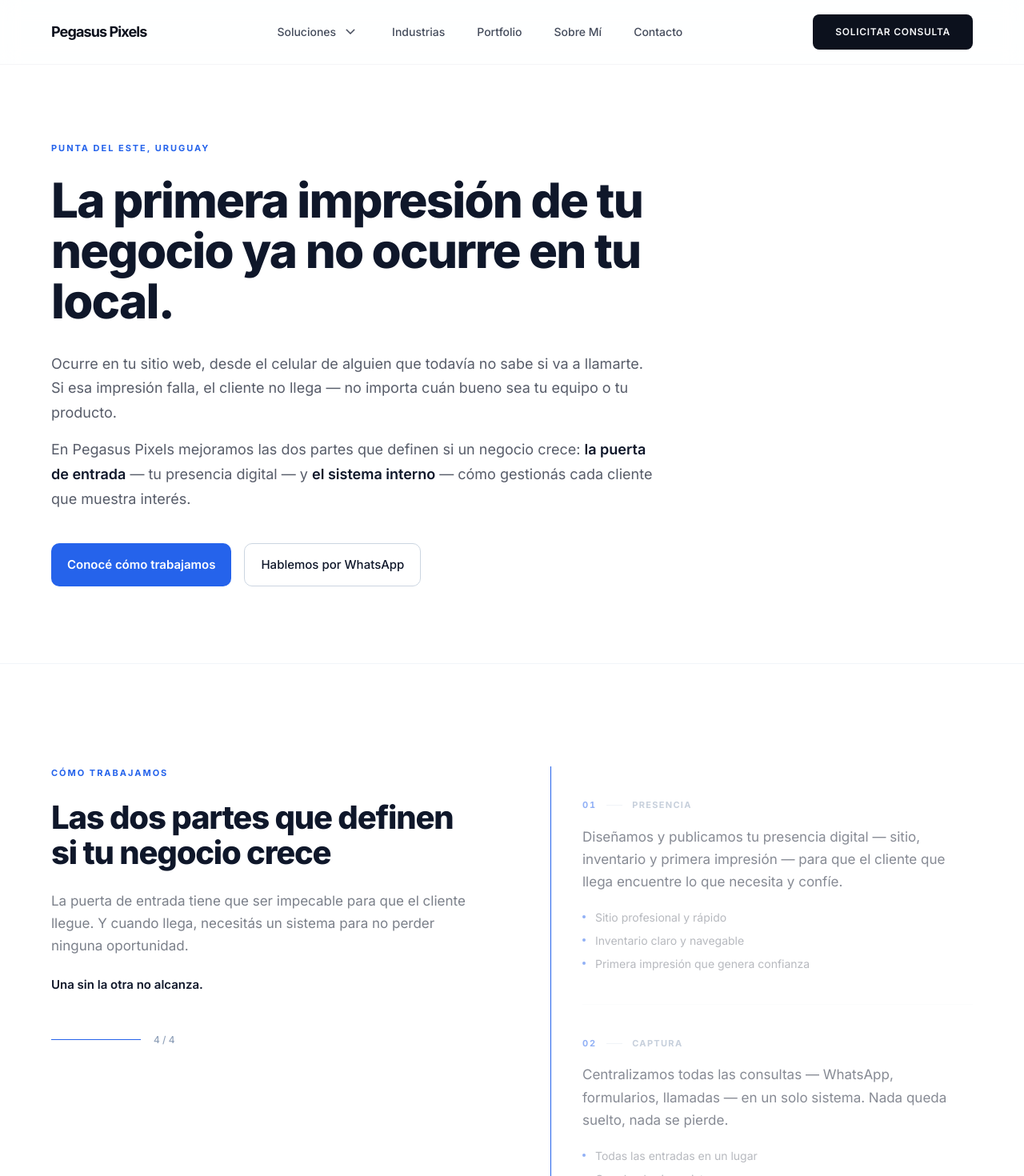
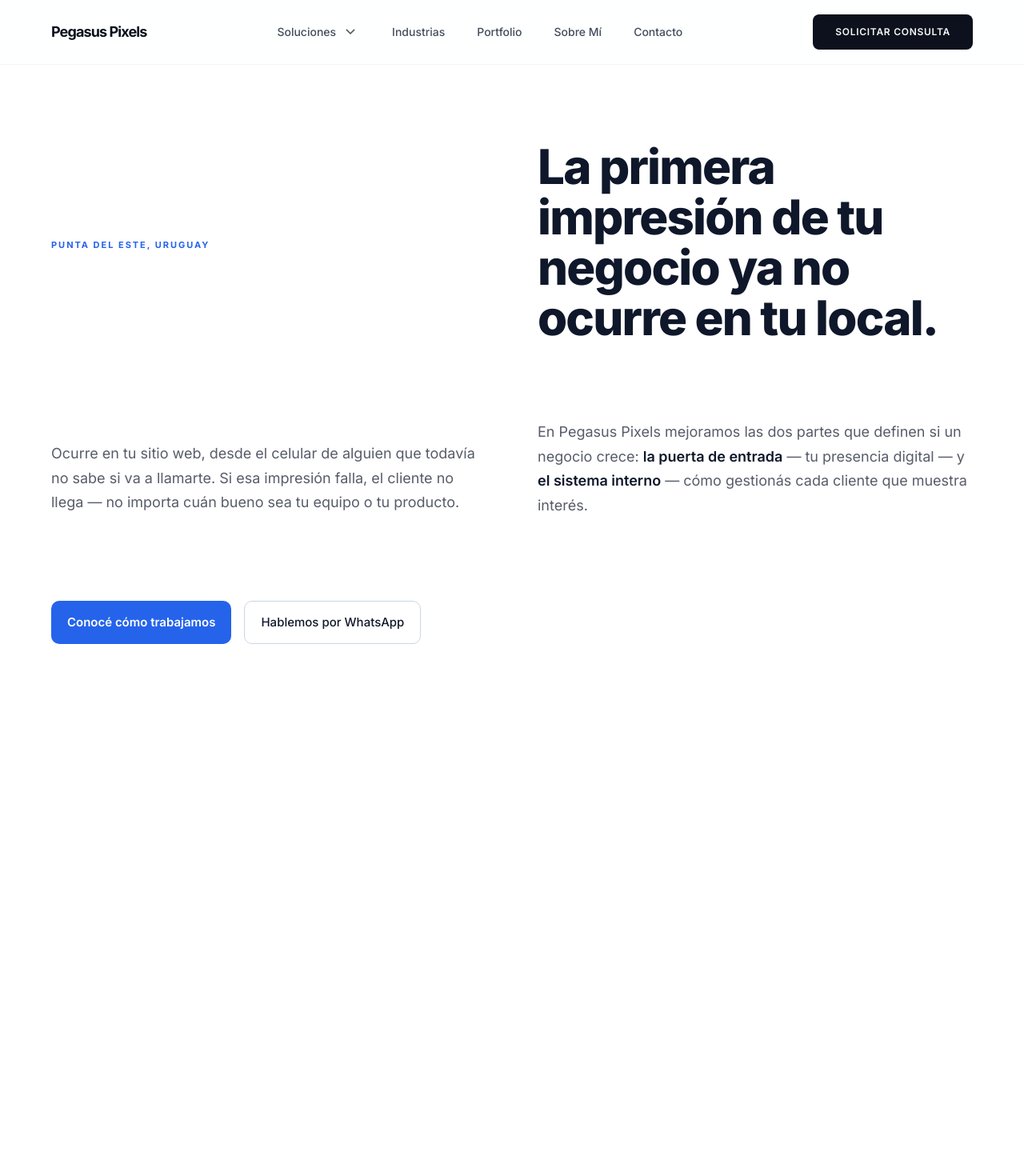
Before and after one commit to dcrecycler-ctrl/pegasuspixelsv2, a Next.js app: page / in a window 1280 px wide. Shown: the top 1470 px of the page at 80% size. Built offline with nearby package versions, Linux system fonts and the light colour scheme.

Commit message:
feat: restore hero two-column layout with image placeholder

```diff
--- a/components/sections/Hero.tsx
+++ b/components/sections/Hero.tsx
@@ -4,7 +4,7 @@ export function Hero() {
   return (
     <section className="bg-white py-24">
       <div className="max-w-[1440px] mx-auto px-5 md:px-16">
-        <div className="max-w-[760px]">
+        <div className="grid grid-cols-1 lg:grid-cols-2 gap-16 items-center">
 
           <p className="anim-fade-up text-[11px] font-bold tracking-[0.18em] text-[#2563EB] uppercase mb-6">
             Punta del Este, Uruguay
@@ -40,6 +40,20 @@ export function Hero() {
           </div>
 
         </div>
+
+        {/* Right: hero image */}
+        <div className="anim-fade-right delay-200 hidden lg:block">
+          <div className="w-full aspect-[4/3] rounded-[16px] bg-[#EAECEF] flex items-center justify-center overflow-hidden">
+            {/* Replace with real photo — see Gemini prompt below */}
+            <div className="text-center px-8">
+              <p className="text-[#94A3B8] text-[11px] font-bold tracking-[0.15em] uppercase mb-3">Foto recomendada</p>
+              <p className="text-[#94A3B8] text-[12px] leading-[1.6]">
+                Dueño o equipo de un negocio revisando su sitio web o sistema en una tablet o laptop — ambiente profesional, luz natural, Punta del Este o Montevideo.
+              </p>
+            </div>
+          </div>
+        </div>
+
       </div>
     </section>
   );
```
